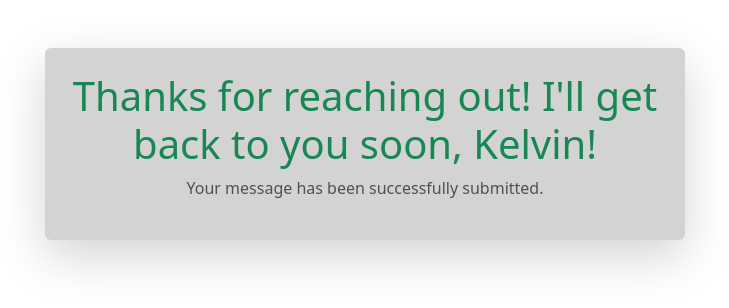
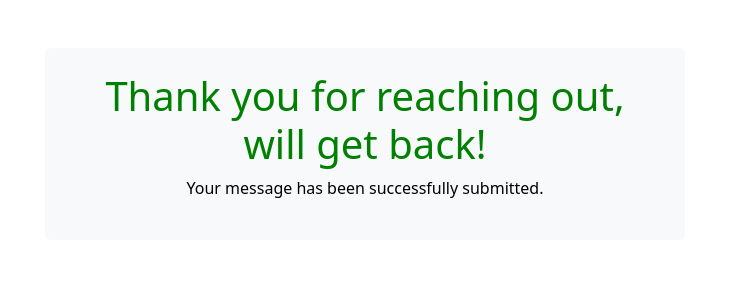
Before and after one commit to kelviwambua123/kelvinwambua_django_portfolio, a Django app: page /success/ in a window 1280 px wide. Shown: the top 308 px of the page, without its empty margins (275-1004 px from the left). Run offline with Django 5.2, Linux system fonts and the light colour scheme.

Commit message:
made slight changes

```diff
--- a/portfolio/templates/contact_form.html
+++ b/portfolio/templates/contact_form.html
@@ -30,7 +30,7 @@
             cursor: pointer;
         }
         button:hover {
-            background-color: deeppink;
+            background-color: orange;
         }
         textarea {
             width: 100%;
--- a/portfolio/templates/success.html
+++ b/portfolio/templates/success.html
@@ -7,31 +7,18 @@
     <!-- Bootstrap CSS -->
     <link href="https://cdn.jsdelivr.net/npm/bootstrap@5.3.0/dist/css/bootstrap.min.css" rel="stylesheet">
     <style>
-        h1{
-            text-align: center;
+        h1 {
             color: green;
         }
-        p{
-            text-align: center;
-            color: grey;
-        }
-        .container{
-            text-align: center;
-            width: 50%;
-            margin: auto;
-            background-color: lightgray;
-            padding: 20px;
-            border-radius: 10px;
+        p {
+            color: black; /* Added as the color property was incomplete */
         }
     </style>
 </head>
 <body>
-
-
-<div class="container shadow-lg p-4 rounded my-5">
-
-    <h1 class="text-success">Thanks for reaching out! I'll get back to you soon, Kelvin!</h1>
-    <p class="text-muted">Your message has been successfully submitted.</p>
+<div class="container text-center bg-light p-4 rounded mt-5" style="width: 50%;">
+    <h1>Thank you for reaching out, will get back!</h1>
+    <p>Your message has been successfully submitted.</p>
 </div>
 
 <!-- Bootstrap JS -->
```
Also changed, not shown: portfolio/templates/contact.html (+13 -5 lines), db.sqlite3, 1 other file.
